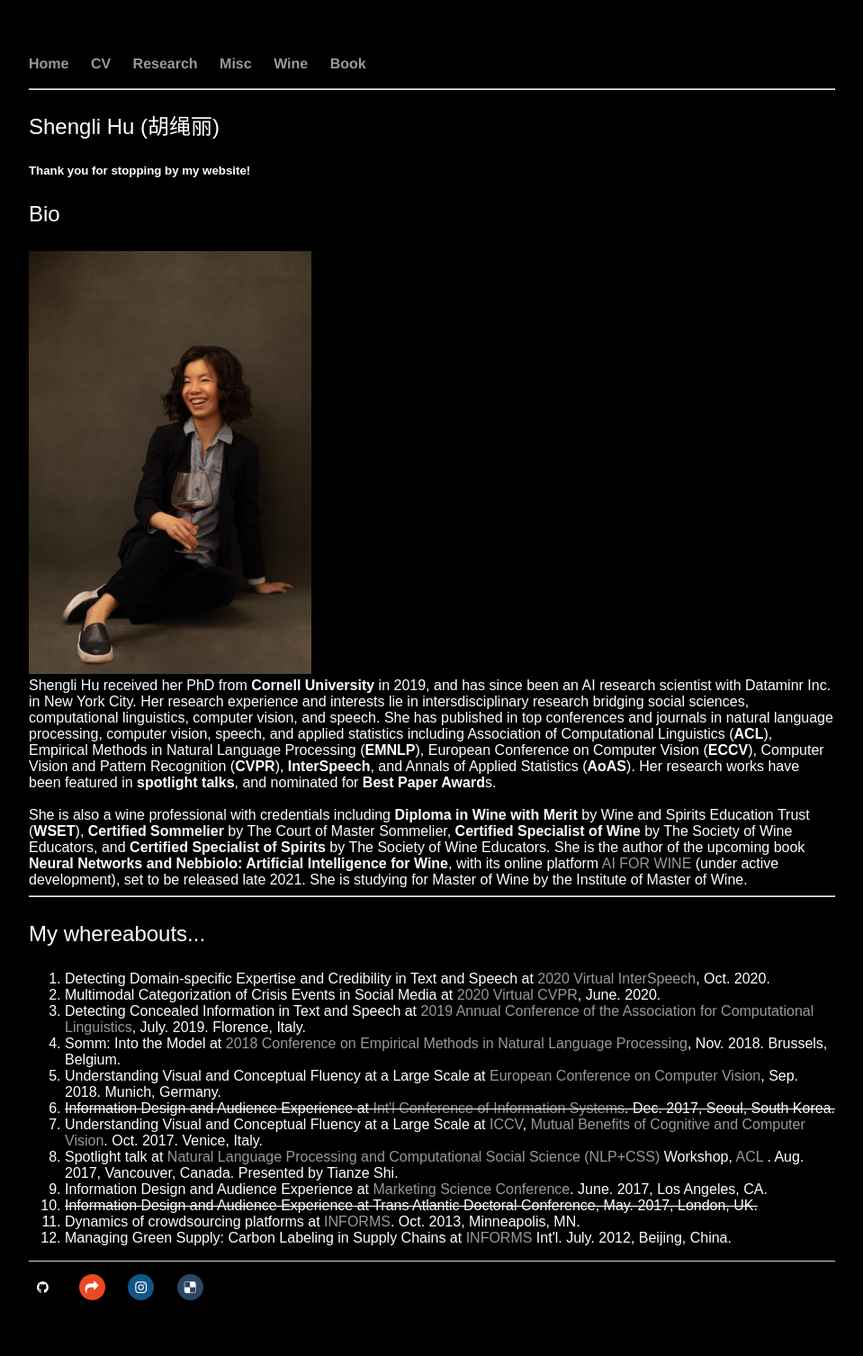
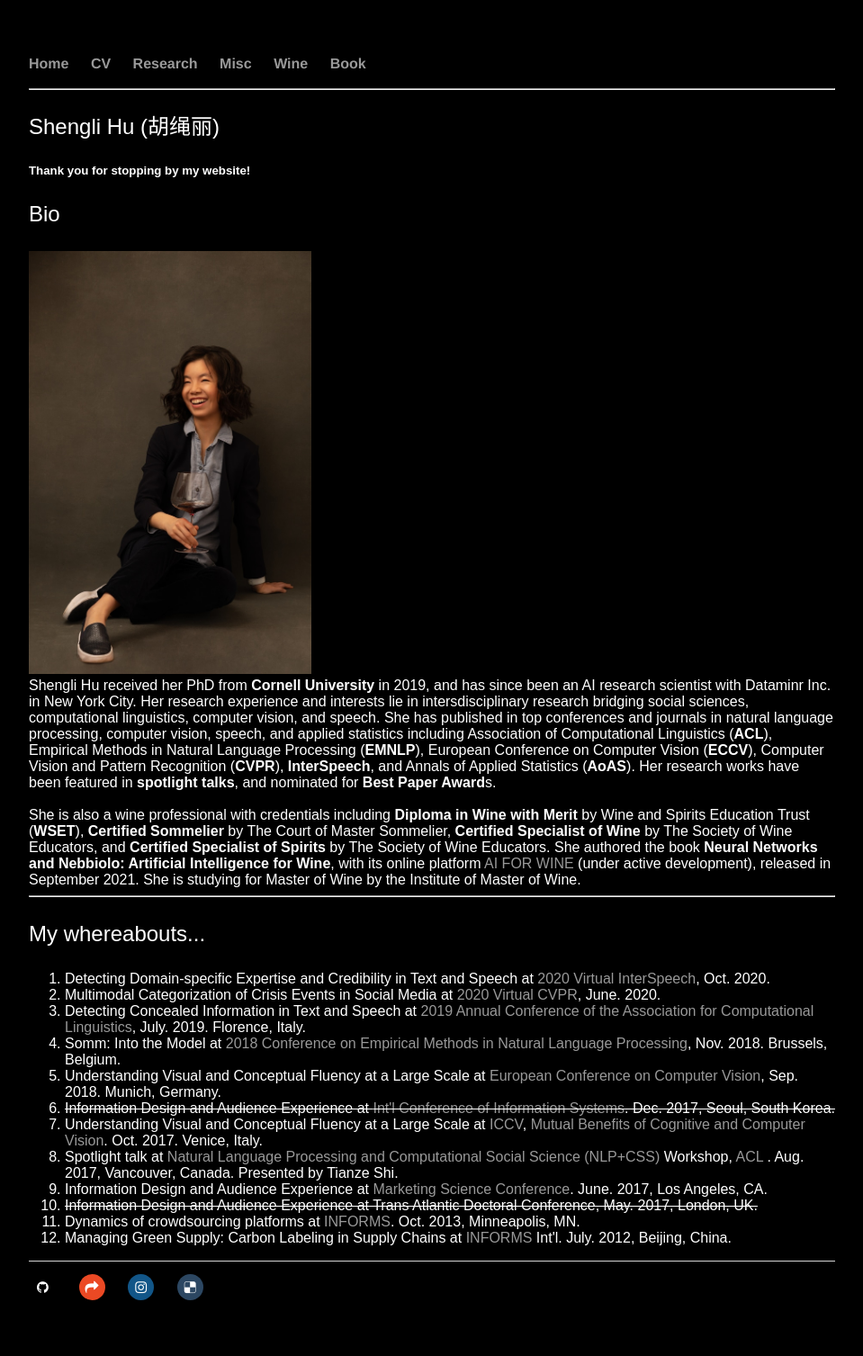
Before and after one commit to shenglih/shenglih.github.io, a Jekyll site: the page built from index.html, in a window 1280 px wide. Shown: the whole page at 90% size, without its empty margins (160-1119 px from the left). Built offline with Jekyll 4.4.1, drawn with Linux system fonts in a browser that asks for light colours; comment, search, counter and statistics services are not loaded.

Commit message:
Update index.html

```diff
--- a/index.html
+++ b/index.html
@@ -23,7 +23,7 @@
  <br>
 
 
-	She is also a wine professional with credentials including <b>Diploma in Wine with Merit</b> by Wine and Spirits Education Trust (<b>WSET</b>), <b>Certified Sommelier</b> by The Court of Master Sommelier, <b>Certified Specialist of Wine</b> by The Society of Wine Educators, and <b>Certified Specialist of Spirits</b> by The Society of Wine Educators. She is the author of the upcoming book <b>Neural Networks and Nebbiolo: Artificial Intelligence for Wine</b>, with its online platform <a href="https://ai-somm.github.io">AI FOR WINE</a> (under active development), set to be released late 2021. She is studying for Master of Wine by the Institute of Master of Wine.
+	She is also a wine professional with credentials including <b>Diploma in Wine with Merit</b> by Wine and Spirits Education Trust (<b>WSET</b>), <b>Certified Sommelier</b> by The Court of Master Sommelier, <b>Certified Specialist of Wine</b> by The Society of Wine Educators, and <b>Certified Specialist of Spirits</b> by The Society of Wine Educators. She authored the book <b>Neural Networks and Nebbiolo: Artificial Intelligence for Wine</b>, with its online platform <a href="https://ai-somm.github.io">AI FOR WINE</a> (under active development), released in September 2021. She is studying for Master of Wine by the Institute of Master of Wine.
 
 
 </div>
```
